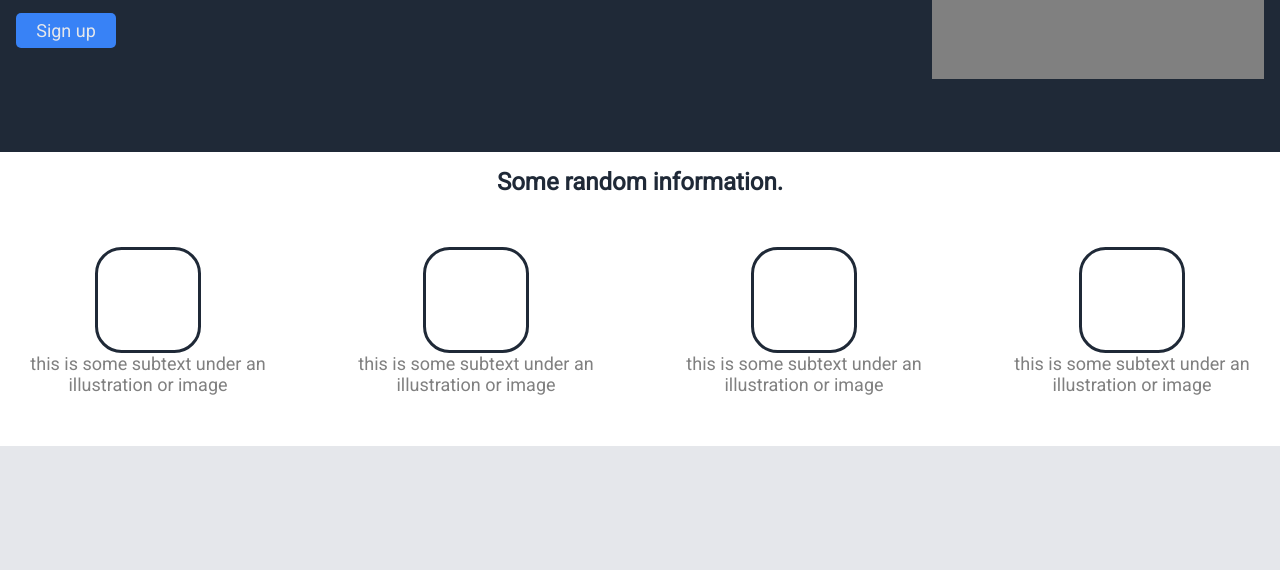
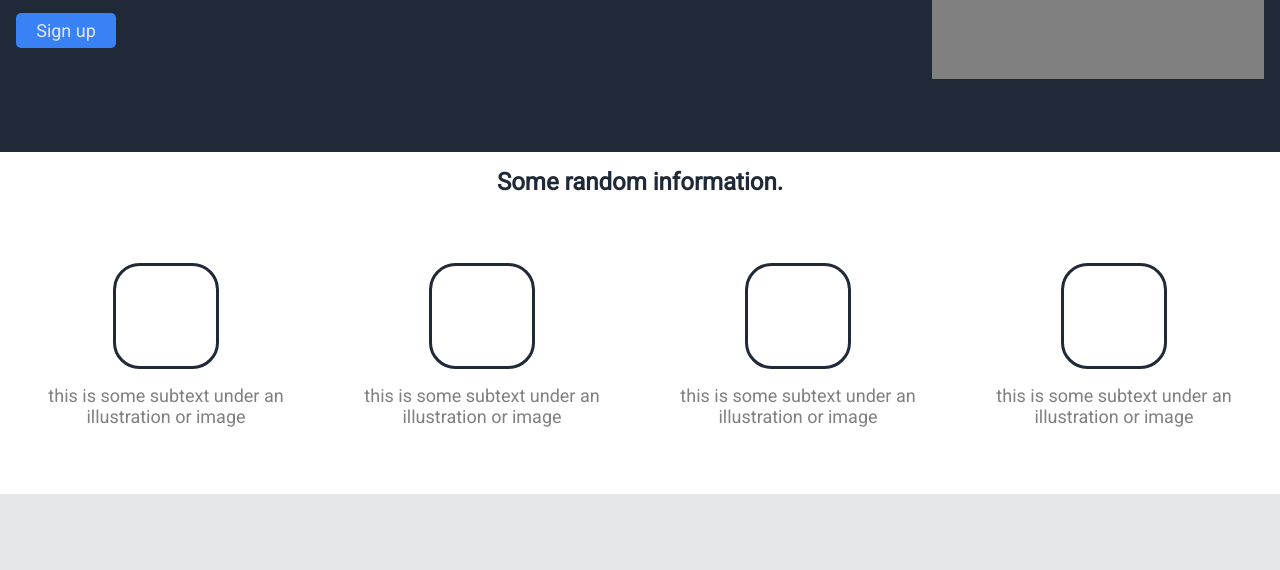
Before and after one commit to KingTarkata/landing-page-project, a plain HTML site: page index.html in a window 1280 px wide. Shown: the part 230-800 px from the top of the page. Drawn offline with Linux system fonts and the light colour scheme.

Commit message:
Finished Landing Page project from the Odin Project.

```diff
--- a/style.css
+++ b/style.css
@@ -73,12 +73,14 @@ h2{
     color:gray;
     text-align: center;
     height:250px;
+    padding: 24px;
 }
 .row-item{
     display: flex;
     flex-direction: column;
     justify-content: center;
     align-items: center;
+    gap: 16px;
 }
 .box{
     border: #1F2937 solid;
```
